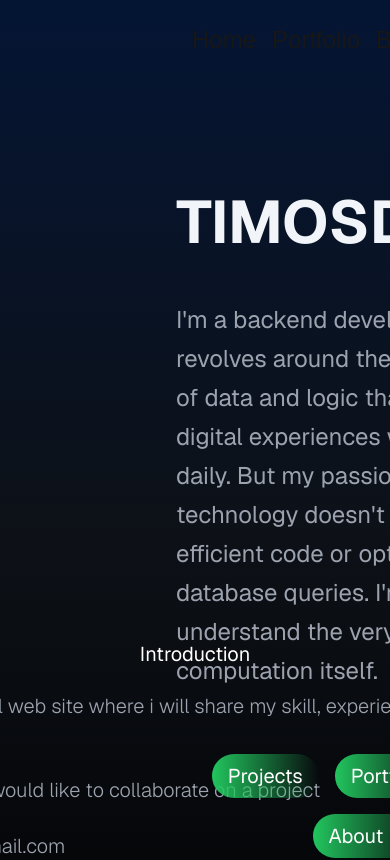
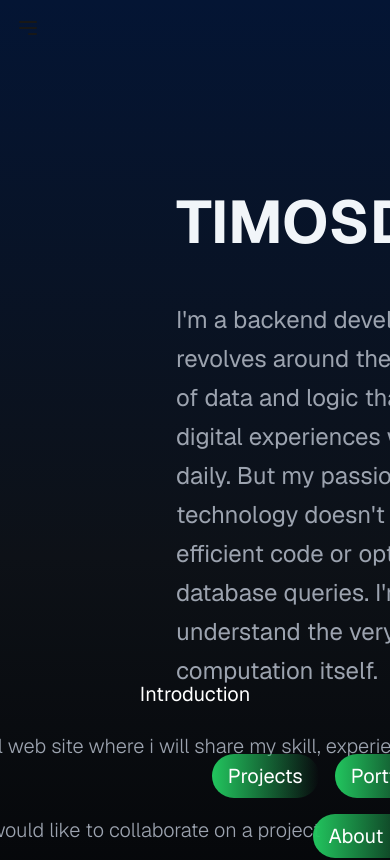
Before and after one commit to Timosdev99/Timosdev99.github.io, a Next.js app: page / in a window 390 px wide. Shown: the top 860 px of the page. Built offline with nearby package versions, Linux system fonts and the light colour scheme.

Commit message:
added harmburger bar

```diff
--- a/src/app/component/nav.jsx
+++ b/src/app/component/nav.jsx
@@ -1,15 +1,41 @@
 "use client"
-
+import { useState } from "react";
 import Link from "next/link";
 import { usePathname } from "next/navigation";
 
 const nav = () => {
 
     const pathname = usePathname()
+    const [isMenuOpen, setIsMenuOpen] = useState(false);
 
     return (
-        <div className="flex justify-start items-center p-4 relative text ">
-  <div className="absolute top-6 left-48">
+        <nav className="p-4 ">
+
+        <div className="flex justify-between items-center">
+
+
+          <button
+            className="md:hidden block focus:outline-none"
+            onClick={() => setIsMenuOpen(!isMenuOpen)}
+          >
+            <svg
+              xmlns="http://www.w3.org/2000/svg"
+              className="h-6 w-6"
+              fill="none"
+              viewBox="0 0 24 24"
+              stroke="currentColor"
+            >
+              <path
+                strokeLinecap="round"
+                strokeLinejoin="round"
+                strokeWidth={2}
+                d="M4 6h16M4 12h16m-7 6h7"
+              />
+            </svg>
+          </button>
+
+
+          <div className="hidden md:flex space-x-4 text-2xl justify-start items-center p-4  top-6 left-48 relative text ">
             <Link
               href="/"
               className="mr-4 text-2xl hover:text-green-400 transition-all duration-500 ease-linear hover:text-3xl"
@@ -29,8 +55,36 @@ const nav = () => {
               Blog
             </Link>
           </div>
+        </div>
 
+        <div
+  className={`md:hidden mt-4 space-y-2 transition-all duration-500 ease-linear ${
+    isMenuOpen
+      ? "opacity-100 translate-y-0 max-h-screen"
+      : "opacity-0 -translate-y-10 max-h-0 overflow-hidden"
+  }`}
+>
+  <Link
+    href="/"
+    className="block text-2xl hover:text-green-400 transition-all duration-300"
+  >
+    Home
+  </Link>
+  <Link
+    href="/portfolio"
+    className="block text-2xl hover:text-green-400 transition-all duration-300"
+  >
+    Portfolio
+  </Link>
+  <Link
+    href="/blog"
+    className="block text-2xl hover:text-green-400 transition-all duration-300"
+  >
+    Blog
+  </Link>
 </div>
+
+      </nav>
 
 
     )
```
Lines whose indentation alone changed are shown as unchanged.
